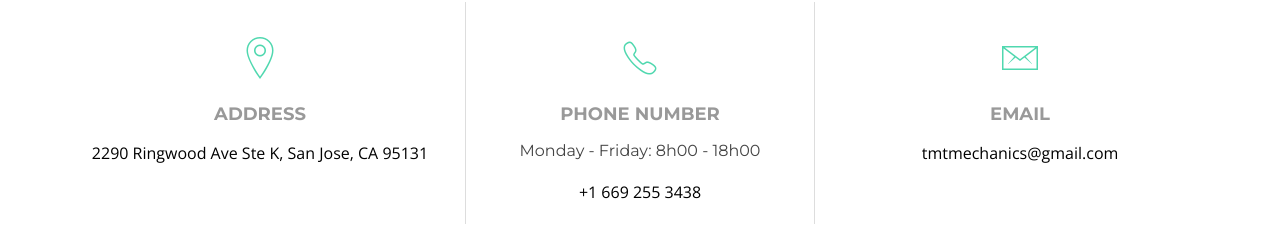
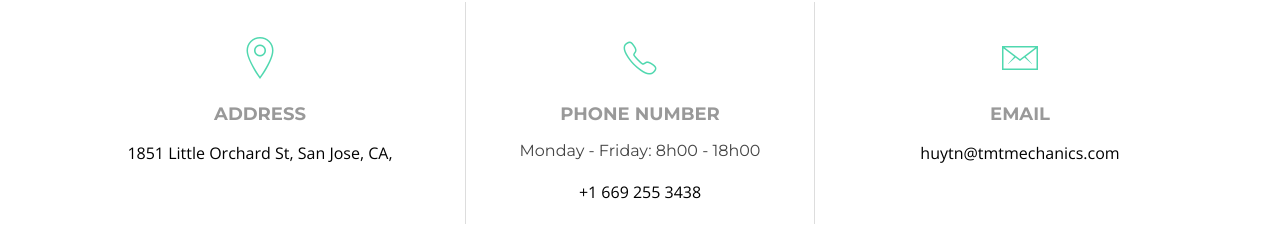
Before and after one commit to chng8320/metalmtr.com, a plain HTML site: page index.html in a window 1280 px wide. Shown: the part 3933-4164 px from the top of the page. Drawn offline with nearby package versions, Linux system fonts and the light colour scheme; files whose address does not match are found by name.

Commit message:
change address and email

```diff
--- a/index.html
+++ b/index.html
@@ -381,7 +381,7 @@
             <div class="contact-address">
               <i class="ion-ios-location-outline"></i>
               <h3>Address</h3>
-              <address>2290 Ringwood Ave Ste K, San Jose, CA 95131</address>
+              <address>1851 Little Orchard St, San Jose, CA, </address>
             </div>
           </div>
 
@@ -398,7 +398,7 @@
             <div class="contact-email">
               <i class="ion-ios-email-outline"></i>
               <h3>Email</h3>
-              <p><a href="mailto:tmtmechanics@gmail.com">tmtmechanics@gmail.com</a></p>
+              <p><a href="mailto:huytn@tmtmechanics.com">huytn@tmtmechanics.com</a></p>
             </div>
           </div>
 
```
